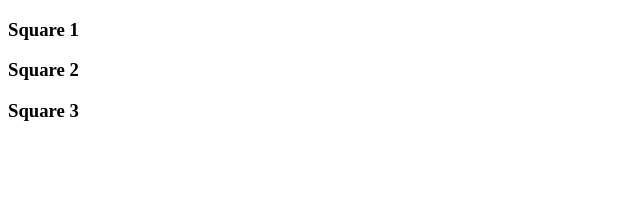
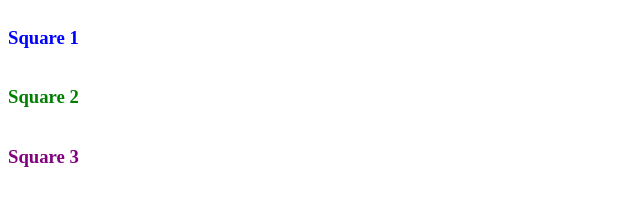
Before and after one commit to kelly-tnguyen/MergeConflict-Practice, a plain HTML site: page index.html in a window 1280 px wide. Shown: the whole page, without its empty margins (0-640 px from the left). Drawn offline with Linux system fonts and the light colour scheme.

Commit message:
colorChange

```diff
--- a/index.html
+++ b/index.html
@@ -5,16 +5,17 @@
     <meta name="viewport" content="width=device-width, initial-scale=1.0">
     <meta http-equiv="X-UA-Compatible" content="ie=edge">
     <title>Merge Conflicts</title>
+    <link rel="stylesheet" href="merge.css">
 </head>
 
 <body>
-    <div>
+    <div class="blue">
         <h3>Square 1</h3>
     </div>
-    <div>
+    <div class="green">
         <h3>Square 2</h3>
     </div>
-    <div>
+    <div class="purple">
         <h3>Square 3</h3>
     </div>
 </body>
--- /dev/null
+++ b/merge.css
@@ -0,0 +1,15 @@
+div {
+    align-content: center;
+}
+
+.blue {
+    color: blue;
+}
+
+.green {
+    color: green;
+}
+
+.purple {
+    color:purple;
+}
```
